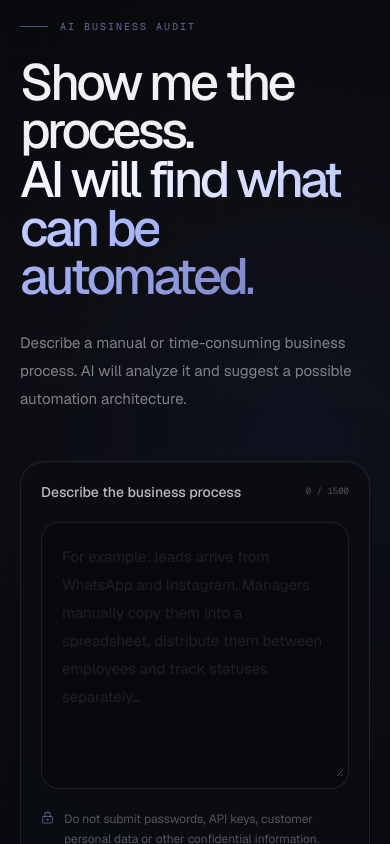
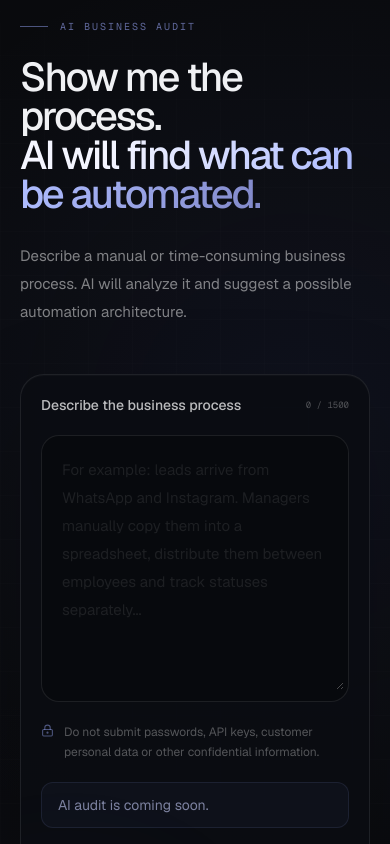
Before and after one commit to sarmanoveduard-design/eduard-ai-portfolio, a Next.js app: page /en in a window 390 px wide. Shown: the part 9060-9904 px from the top of the page. Built offline with nearby package versions, Linux system fonts and the light colour scheme; no server answers.

Commit message:
Fix AI audit mobile overflow

```diff
--- a/src/app/globals.css
+++ b/src/app/globals.css
@@ -571,7 +571,13 @@ button { font: inherit; }
   .project-visual-node { font-size: 0.44rem; letter-spacing: 0.08em; }
   .expertise-grid { background-size: 56px 100%; }
   .audit-grid { background-size: 44px 44px; }
-  .audit-title { font-size: clamp(2.75rem, 13vw, 4.4rem); }
+  .audit-title {
+    max-width: 100%;
+    font-size: clamp(2.2rem, 10.8vw, 2.5rem);
+    line-height: .98;
+    letter-spacing: -.052em;
+    overflow-wrap: anywhere;
+  }
   .about-grid { background-size: 48px 48px; }
   .contact-grid { background-size: 44px 44px; }
 }
--- a/src/components/portfolio/ai-audit.tsx
+++ b/src/components/portfolio/ai-audit.tsx
@@ -24,7 +24,7 @@ type ClientError = ErrorCode | "TURNSTILE";
 
 function IdleProcessor({ dictionary, active }: { dictionary: AuditDictionary; active: boolean }) {
   return (
-    <div className="audit-processor relative flex min-h-[390px] flex-col overflow-hidden rounded-[24px] border border-[#9eacff]/[0.13] bg-[#090b10] p-6 sm:min-h-[460px] sm:p-8">
+    <div className="audit-processor relative flex min-h-[390px] w-full min-w-0 max-w-full flex-col overflow-hidden rounded-[24px] border border-[#9eacff]/[0.13] bg-[#090b10] p-6 sm:min-h-[460px] sm:p-8">
       <div className="audit-mini-grid pointer-events-none absolute inset-0" />
       <div className="pointer-events-none absolute -right-24 -top-20 size-72 rounded-full bg-[#7487eb]/[0.11] blur-3xl" />
       <div className="relative flex items-center justify-between"><span className="font-mono text-[9px] tracking-[0.2em] text-[#a5b1fb]/55">{dictionary.processorLabel}</span><span className={`size-1.5 rounded-full ${active ? "animate-pulse bg-[#a8b5ff] shadow-[0_0_12px_#8296ff]" : "bg-white/20"}`} /></div>
@@ -33,8 +33,8 @@ function IdleProcessor({ dictionary, active }: { dictionary: AuditDictionary; ac
           <div className={`audit-core flex size-20 items-center justify-center rounded-2xl border border-[#a8b5ff]/20 bg-[#7d8fe9]/[0.07] ${active ? "audit-core-active" : ""}`}><Sparkles size={23} className="text-[#afbbff]/65" /></div>
           <span /><span /><span />
         </div>
-        <div className="mx-auto mt-10 grid max-w-[410px] grid-cols-3 gap-2">
-          {dictionary.processorNodes.map((node, index) => <div key={node} className="relative rounded-lg border border-white/[0.07] bg-white/[0.018] px-2 py-3 text-center font-mono text-[7px] tracking-[0.1em] text-white/34"><span className={`absolute left-0 top-1/2 size-1 -translate-x-1/2 -translate-y-1/2 rounded-full ${active && index === 1 ? "bg-[#a6b3ff] shadow-[0_0_8px_#8296ff]" : "bg-white/18"}`} />{node}</div>)}
+        <div className="mx-auto mt-10 grid w-full min-w-0 max-w-[410px] grid-cols-3 gap-2">
+          {dictionary.processorNodes.map((node, index) => <div key={node} className="relative min-w-0 rounded-lg border border-white/[0.07] bg-white/[0.018] px-2 py-3 text-center font-mono text-[7px] tracking-[0.1em] text-white/34 [overflow-wrap:anywhere]"><span className={`absolute left-0 top-1/2 size-1 -translate-x-1/2 -translate-y-1/2 rounded-full ${active && index === 1 ? "bg-[#a6b3ff] shadow-[0_0_8px_#8296ff]" : "bg-white/18"}`} />{node}</div>)}
         </div>
       </div>
       <div className="relative flex items-center gap-3 border-t border-white/[0.06] pt-5 font-mono text-[8px] tracking-[0.14em] text-white/24"><span className="h-px w-6 bg-[#9eacff]/30" />{dictionary.processorIdle}</div>
@@ -127,36 +127,36 @@ export function AiAudit({ dictionary, locale, enabled, turnstileSiteKey }: { dic
   }
 
   return (
-    <section id="ai-audit" aria-labelledby="ai-audit-title" className="ai-audit-section relative scroll-mt-20 border-t border-white/[0.06] px-5 py-24 sm:px-8 sm:py-32 lg:px-12 lg:py-40">
+    <section id="ai-audit" aria-labelledby="ai-audit-title" className="ai-audit-section relative min-w-0 max-w-full scroll-mt-20 border-t border-white/[0.06] px-5 py-24 sm:px-8 sm:py-32 lg:px-12 lg:py-40">
       {turnstileSiteKey && <Script src="https://challenges.cloudflare.com/turnstile/v0/api.js?render=explicit" strategy="afterInteractive" onLoad={() => setScriptReady(true)} />}
       <div className="audit-grid pointer-events-none absolute inset-0" />
-      <div className="relative mx-auto max-w-[1504px]">
-        <header className="grid gap-7 pb-12 md:grid-cols-[1fr_0.72fr] md:items-end md:pb-16">
-          <div>
+      <div className="relative mx-auto min-w-0 max-w-[1504px]">
+        <header className="grid min-w-0 max-w-full gap-7 pb-12 md:grid-cols-[minmax(0,1fr)_minmax(0,0.72fr)] md:items-end md:pb-16">
+          <div className="min-w-0 max-w-full">
             <div className="mb-6 flex items-center gap-3 font-mono text-[10px] tracking-[0.2em] text-[#9ba9fb]/60"><span className="h-px w-7 bg-[#8f9df0]/50" />{dictionary.eyebrow}</div>
-            <h2 id="ai-audit-title" className="audit-title max-w-[980px] font-medium text-[#f0f1f4]">{dictionary.title[0]}<br /><span className="title-accent">{dictionary.title[1]}</span></h2>
+            <h2 id="ai-audit-title" className="audit-title w-full min-w-0 max-w-[980px] font-medium text-[#f0f1f4]">{dictionary.title[0]}<br /><span className="title-accent">{dictionary.title[1]}</span></h2>
           </div>
-          <p className="max-w-[560px] text-[15px] leading-7 text-white/48 md:justify-self-end sm:text-base">{dictionary.description}</p>
+          <p className="min-w-0 max-w-[560px] text-[15px] leading-7 text-white/48 [overflow-wrap:anywhere] md:justify-self-end sm:text-base">{dictionary.description}</p>
         </header>
 
         {result ? (
-          <div>
+          <div className="min-w-0 max-w-full">
             <div className="mb-6 flex justify-end"><button type="button" onClick={() => { setResult(null); setError(null); }} className="inline-flex items-center gap-2 rounded-full border border-white/[0.09] px-4 py-2 text-xs text-white/48 outline-none transition hover:border-white/15 hover:text-white focus-visible:ring-2 focus-visible:ring-[#9eacff]"><RotateCcw size={13} />{dictionary.retry}</button></div>
             <AiAuditResult result={result} dictionary={dictionary} />
           </div>
         ) : (
-          <div className="grid gap-5 xl:grid-cols-[1.08fr_0.92fr]">
-            <form onSubmit={submit} aria-busy={loading} className="audit-form relative overflow-hidden rounded-[24px] border border-white/[0.085] bg-[#0b0d12]/90 p-5 sm:p-8 lg:p-10">
+          <div className="grid min-w-0 max-w-full gap-5 xl:grid-cols-[minmax(0,1.08fr)_minmax(0,0.92fr)]">
+            <form onSubmit={submit} aria-busy={loading} className="audit-form relative w-full min-w-0 max-w-full overflow-hidden rounded-[24px] border border-white/[0.085] bg-[#0b0d12]/90 p-5 sm:p-8 lg:p-10">
               <div className="pointer-events-none absolute -bottom-24 -left-20 size-64 rounded-full bg-[#6f81df]/[0.06] blur-3xl" />
-              <div className="relative">
+              <div className="relative min-w-0 max-w-full">
                 <div className="mb-5 flex items-center justify-between gap-4"><label htmlFor={inputId} className="text-sm font-medium text-white/72">{dictionary.inputLabel}</label><span className="font-mono text-[9px] tabular-nums text-white/28">{process.length} / {MAX_AUDIT_INPUT}</span></div>
-                <div className="audit-input-shell rounded-[18px] border border-white/[0.09] bg-[#07090d] p-1 transition focus-within:border-[#9eacff]/30 focus-within:shadow-[0_0_0_3px_rgba(128,146,240,0.06)]">
+                <div className="audit-input-shell min-w-0 max-w-full rounded-[18px] border border-white/[0.09] bg-[#07090d] p-1 transition focus-within:border-[#9eacff]/30 focus-within:shadow-[0_0_0_3px_rgba(128,146,240,0.06)]">
                   <textarea id={inputId} value={process} onChange={(event) => { setProcess(event.target.value.slice(0, MAX_AUDIT_INPUT)); setError(null); }} maxLength={MAX_AUDIT_INPUT} minLength={MIN_AUDIT_INPUT} required disabled={!enabled || loading} placeholder={dictionary.placeholder} className="min-h-[250px] w-full resize-y rounded-[15px] bg-transparent px-4 py-4 text-[15px] leading-7 text-white/72 outline-none placeholder:text-white/20 disabled:cursor-not-allowed disabled:opacity-45 sm:min-h-[290px] sm:px-5 sm:py-5" />
                 </div>
 
                 <div className="mt-5 flex items-start gap-2.5 text-xs leading-5 text-white/30"><LockKeyhole size={13} className="mt-0.5 shrink-0 text-[#9eacff]/45" /><p>{dictionary.privacy}</p></div>
 
-                {turnstileSiteKey && enabled && <div ref={turnstileRef} className="mt-5 min-h-[65px]" />}
+                {turnstileSiteKey && enabled && <div ref={turnstileRef} className="mt-5 min-h-[65px] w-full min-w-0 max-w-full" />}
 
                 <div aria-live="polite" className="mt-5 min-h-12">
                   {!enabled ? <p className="rounded-xl border border-[#9eacff]/[0.1] bg-[#8495ed]/[0.04] px-4 py-3 text-sm text-[#cbd2ff]/58">{dictionary.comingSoon}</p>
```
Also changed, not shown: src/components/portfolio/ai-audit-result.tsx (+18 -18 lines).
